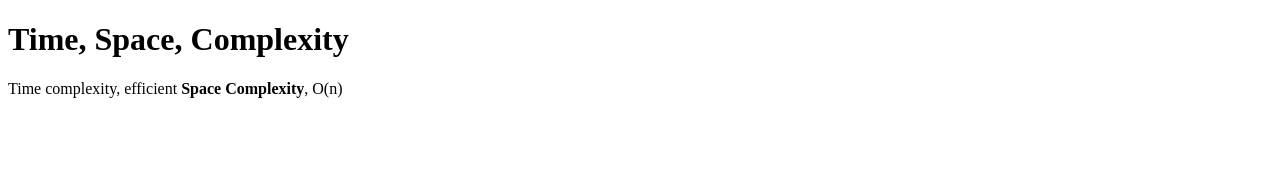
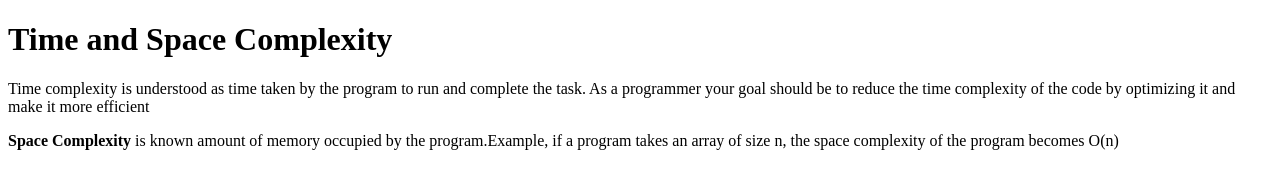
Before and after one commit to acciojob/time-and-space-complexity-minukuridarshanreddy, a website: page main.html in a window 1280 px wide. Drawn offline with Linux system fonts and the light colour scheme.

Commit message:
created a submission

```diff
--- a/main.html
+++ b/main.html
@@ -7,9 +7,9 @@
 </head>
 
 <body>
-	<h1>Time, Space, Complexity</h1>
-	<p1>Time complexity, efficient</p1>
-	<p2><b>Space Complexity</b>, O(n)</p2>
+	<h1>Time and Space Complexity</h1>
+	<p>Time complexity is understood as time taken by the program to run and complete the task. As a programmer your goal should be to reduce the time complexity of the code by optimizing it and make it more efficient</p>
+	<p><b>Space Complexity</b> is known amount of memory occupied by the program.Example, if a program takes an array of size n, the space complexity of the program becomes O(n)</p>
 	<!-- the entire body must be written by student -->
     <script type="text/javascript" src="./script.js">
 </script>
```
